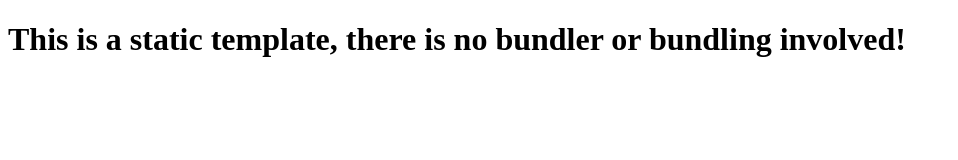
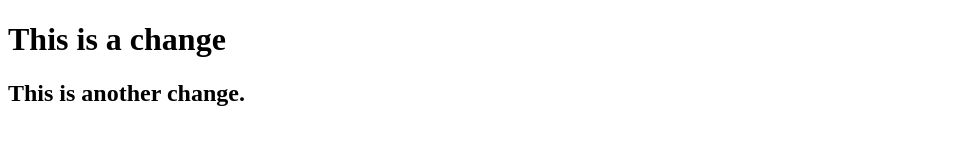
Before and after one commit to analitican/mark-web, a website: page index.html in a window 1280 px wide. Shown: the whole page, without its empty margins (0-958 px from the left). Drawn offline with Linux system fonts and the light colour scheme.

Commit message:
here is a change

```diff
--- a/index.html
+++ b/index.html
@@ -1,12 +1,13 @@
 <!DOCTYPE html>
 <html lang="en">
   <head>
-    <meta charset="UTF-8">
-    <meta name="viewport" content="width=device-width, initial-scale=1.0">
-    <meta http-equiv="X-UA-Compatible" content="ie=edge">
+    <meta charset="UTF-8" />
+    <meta name="viewport" content="width=device-width, initial-scale=1.0" />
+    <meta http-equiv="X-UA-Compatible" content="ie=edge" />
     <title>Static Template</title>
   </head>
   <body>
-    <h1>This is a static template, there is no bundler or bundling involved!</h1>
+    <h1>This is a change</h1>
+    <h2>This is another change.</h2>
   </body>
 </html>
```
